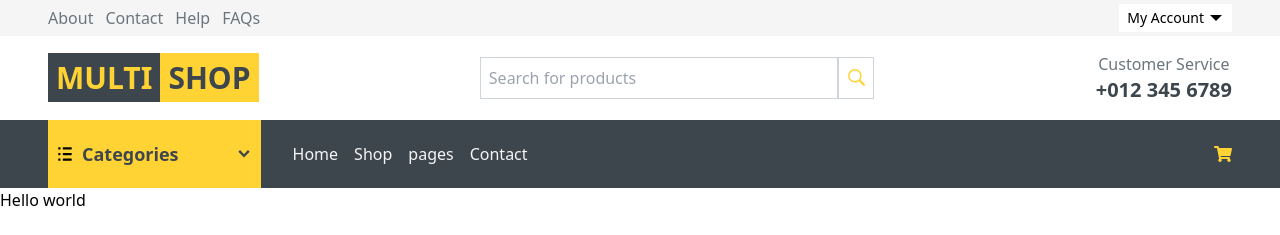
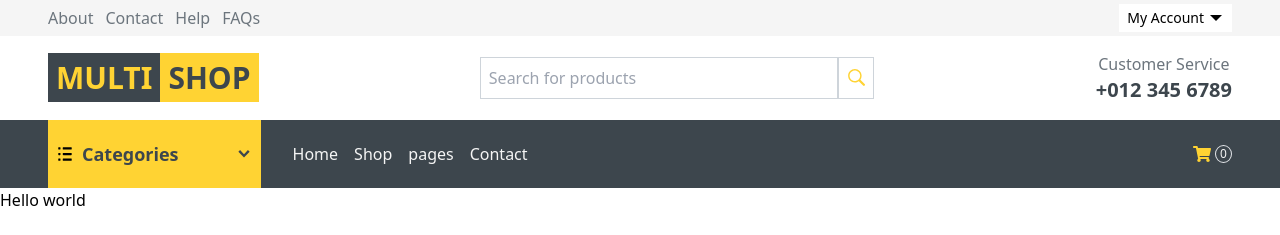
Before and after one commit to Cokejnr7/multishop, a React (Create React App) app: page / in a window 1280 px wide. Shown: the top 235 px of the page. Built offline with nearby package versions, Linux system fonts and the light colour scheme.

Commit message:
cart total icon

```diff
--- a/src/components/Header.js
+++ b/src/components/Header.js
@@ -122,8 +122,9 @@ const Header = () => {
           </div>
 
           <div className="flex">
-            <div>
+            <div className="flex items-center gap-x-1">
               <FaShoppingCart className="text-sunGlow text-lg" />
+              <span className="text-wildSand border cart__num text-xs">0</span>
             </div>
             <div></div>
           </div>
--- a/src/index.css
+++ b/src/index.css
@@ -32,5 +32,14 @@
     margin: 1.25rem 0;
   }
 
+  .cart__num {
+    width: 17px;
+    height: 18px;
+    display: flex;
+    justify-content: center;
+    align-items: center;
+    border-radius: 50%;
+  }
+
 
 }
```
